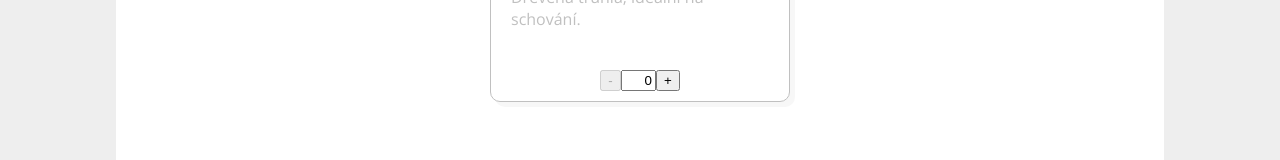
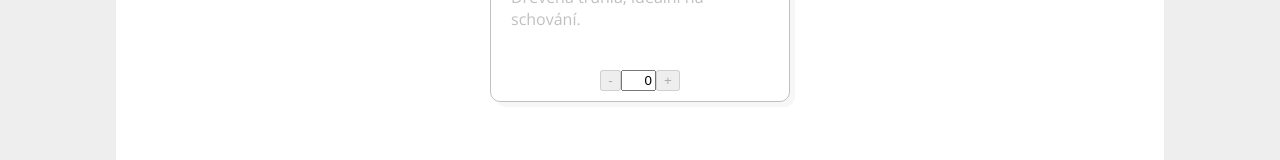
Before and after one commit to Czechitas-podklady-WEB/cviceni-muj-e-shop, a React app: page / in a window 1280 px wide. Shown: the part 460-620 px from the top of the page. Built offline with nearby package versions, Linux system fonts and the light colour scheme.

Commit message:
Disablování tlačítka + při dosažení max. počtu kusů

```diff
--- a/src/Objednani/index.jsx
+++ b/src/Objednani/index.jsx
@@ -1,10 +1,13 @@
 import React, { useState } from "react";
 import './style.css'
 
-const Objednani = ({pridat, odebrat}) => {
+const Objednani = ({maxPocet, pridat, odebrat}) => {
   const [count, setCount] = useState(0);
 
   const handleIncrement = () => {
+    if (count === maxPocet) {
+      return
+    }
     setCount((c) => c + 1);
     pridat()
   };
@@ -18,7 +21,7 @@ const Objednani = ({pridat, odebrat}) => {
     <div className="objednani">
       <button onClick={handleDecrement} disabled={count === 0}>-</button>
       <input value={count} className="objednani__pocet" readOnly/>
-      <button onClick={handleIncrement}>+</button>
+      <button onClick={handleIncrement} disabled={count === maxPocet}>+</button>
     </div>
   );
 };
--- a/src/Produkt/index.jsx
+++ b/src/Produkt/index.jsx
@@ -8,7 +8,7 @@ const Produkt = ({id, nazev, popis, skladem, pridatPolozku, odebratPolozku}) =>
             <h1 className="produkt__nazev">{nazev}</h1>
             <div className="produkt__dostupnost">Dostupnost: {skladem > 0 ? 'skladem' : 'nedostupné'}</div>
             <div className="produkt__popis">{popis}</div>
-            <Objednani pridat={() => pridatPolozku(id, nazev)} odebrat={()=> odebratPolozku(id)} />
+            <Objednani maxPocet={skladem} pridat={() => pridatPolozku(id, nazev)} odebrat={()=> odebratPolozku(id)} />
         </div>
     )
 }
```
